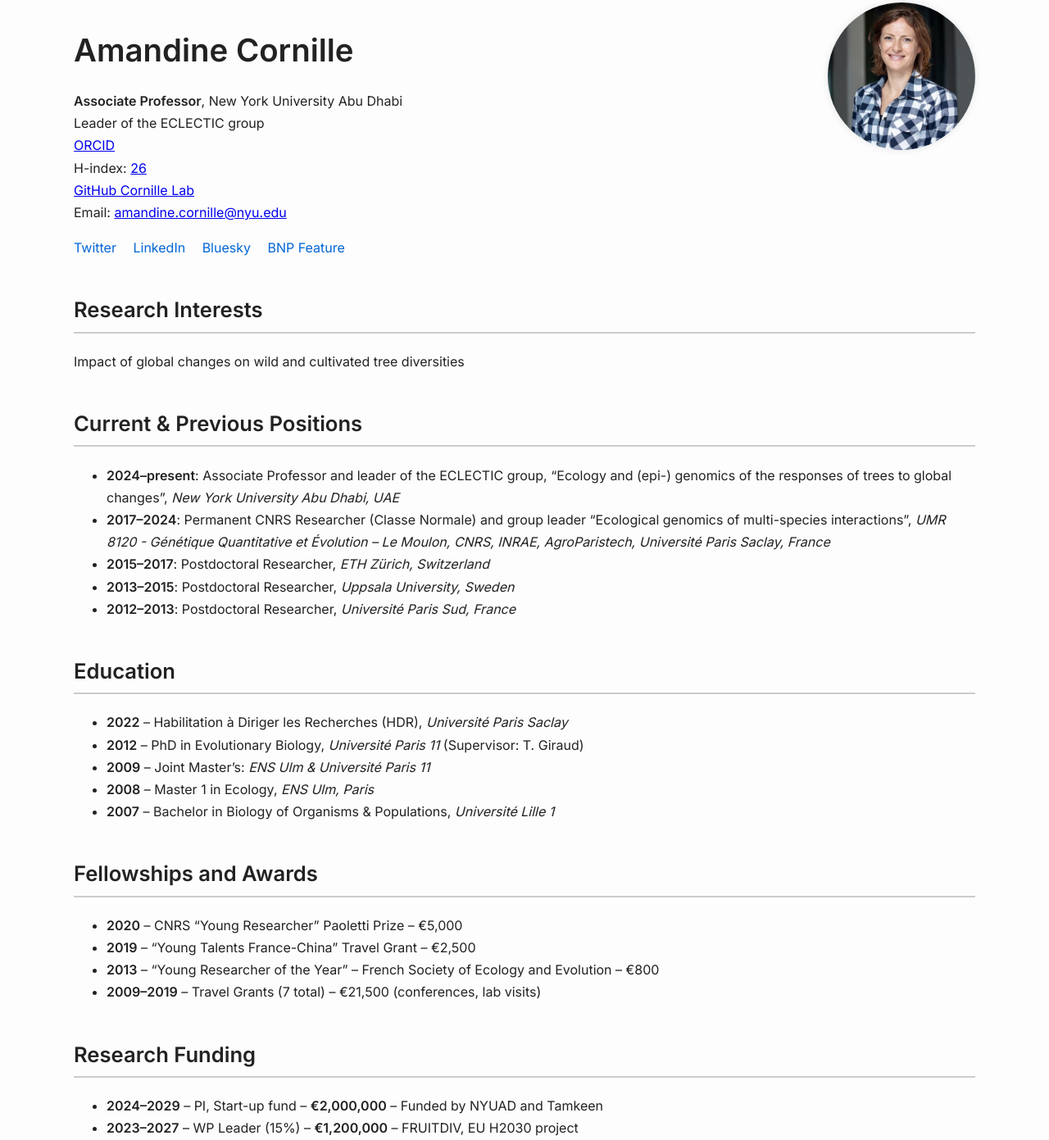
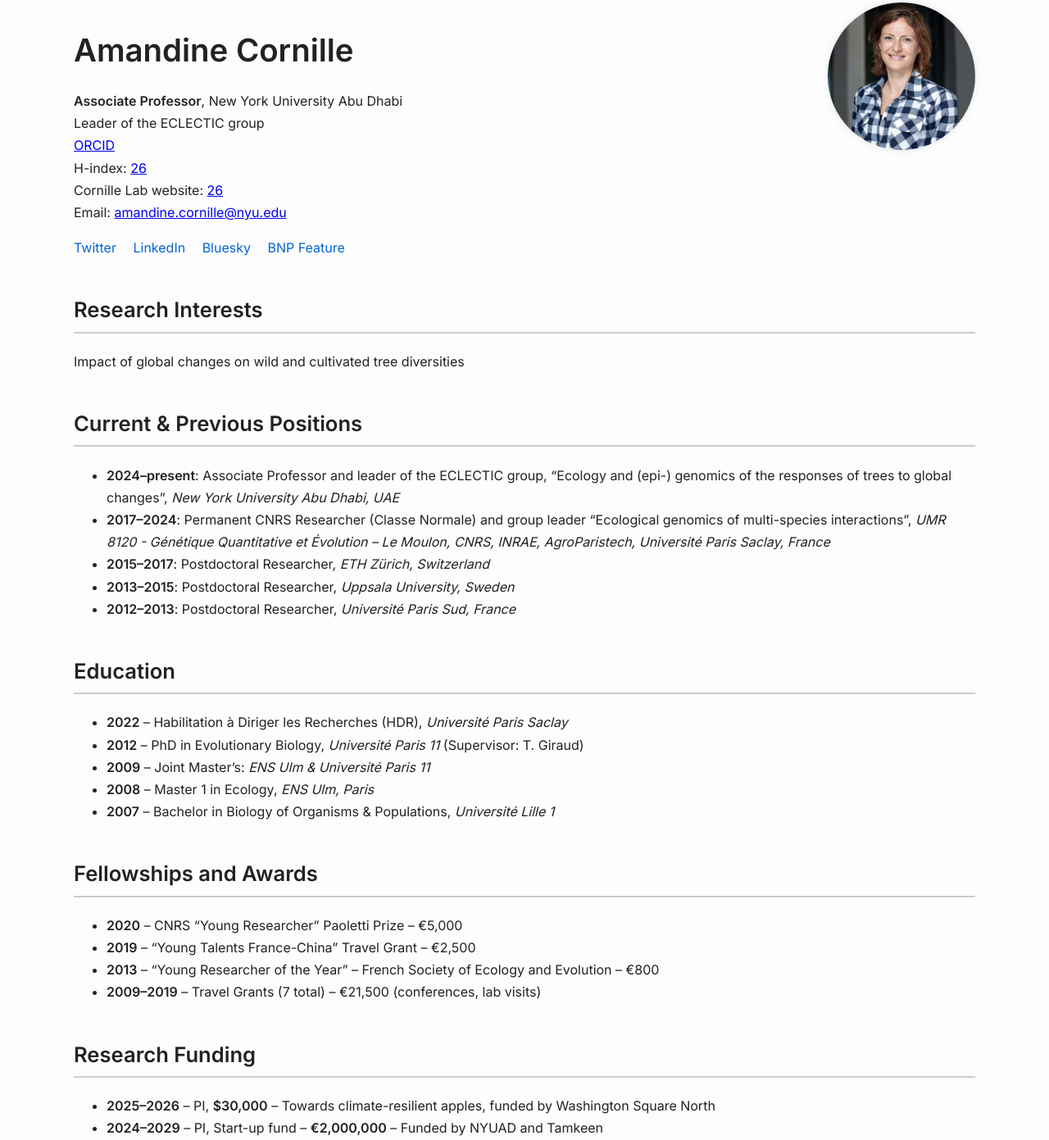
Before and after one commit to CornilleEclecticLab/CV-Cornille-Amandine-full, a plain HTML site: page index.html in a window 1280 px wide. Shown: the part 29-1420 px from the top of the page at 82% size. Drawn offline with Linux system fonts and the light colour scheme.

Commit message:
Update index.html

```diff
--- a/index.html
+++ b/index.html
@@ -60,7 +60,7 @@
     Leader of the ECLECTIC group<br>
     <a href="https://orcid.org/0000-0002-5348-7081" target="_blank">ORCID</a><br>
     H-index: <a href="https://scholar.google.com/citations?user=EqIE2h8AAAAJ&hl=en" target="_blank">26</a><br>
-    <a href="https://github.com/CornilleEclecticLab" target="_blank">GitHub Cornille Lab</a> <br>
+    Cornille Lab website: <a href="https://cornilleeclecticlab.com" target="_blank">26</a><br>
     <span class="contact-info">
       Email: <a href="mailto:amandine.cornille@nyu.edu">amandine.cornille@nyu.edu</a>
     </span>
@@ -116,6 +116,7 @@
 <div class="section">
   <h2>Research Funding</h2>
   <ul>
+    <li><strong>2025–2026</strong> – PI, <strong>$30,000</strong> – Towards climate-resilient apples, funded by Washington Square North</li>
     <li><strong>2024–2029</strong> – PI, Start-up fund – <strong>€2,000,000</strong> – Funded by NYUAD and Tamkeen</li>
     <li><strong>2023–2027</strong> – WP Leader (15%) – <strong>€1,200,000</strong> – FRUITDIV, EU H2030 project</li>
     <li><strong>2023–2025</strong> – PI – <strong>€1,200,000</strong> – “Fruit Rescue” project, funded by BNP Foundation</li>
@@ -222,6 +223,7 @@
 <div class="section">
   <h2>🏛️ Institutional Responsibilities</h2>
   <ul>
+    <li><strong>2025–2026</strong> – Undergraduate Research Committee member for Science, NYUAD</li>
     <li><strong>2022–2024</strong> – Elected member, CNRS National Commission, Section 23 (Plant Integrative Biology)</li>
     <li><strong>2022–2024</strong> – Member, Scientific Committee, Doctoral School of the Natural History Museum of Paris</li>
     <li><strong>2020–2024</strong> – Associate Researcher, CEREEP-ECOTRON field station</li>
```
